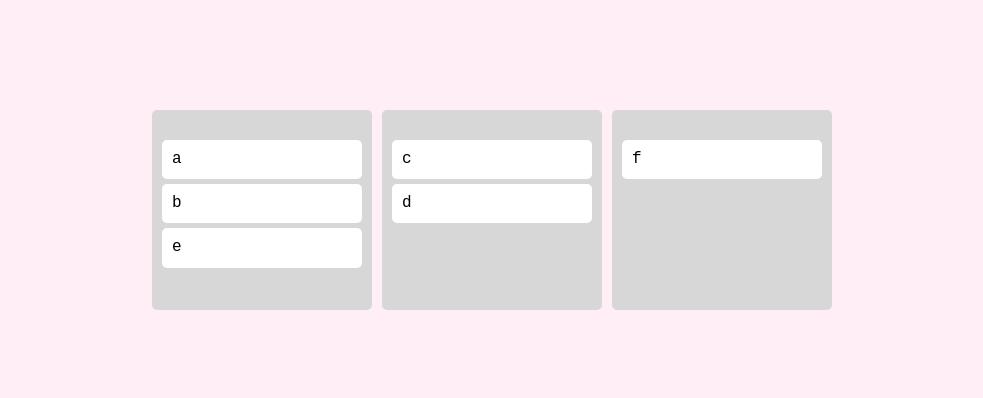
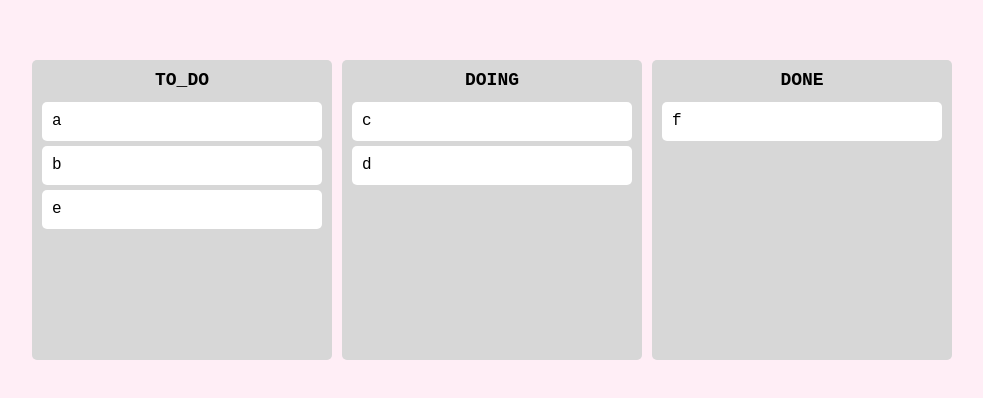
Before and after one commit to zooyaho/react-kanbanboard-app, a React (Create React App) app: page / in a window 1280 px wide. Shown: the part 190-588 px from the top of the page, without its empty margins (148-1131 px from the left). Built offline with nearby package versions, Linux system fonts and the light colour scheme.

Commit message:
스타일 수정

```diff
--- a/src/App.tsx
+++ b/src/App.tsx
@@ -71,8 +71,7 @@ a {
 
 const Wrapper = styled.div`
   display: flex;
-  max-width: 680px;
-  width: 100%;
+  width: 100vw;
   margin: 0 auto;
   justify-content: center;
   align-items: center;
@@ -80,9 +79,10 @@ const Wrapper = styled.div`
 `;
 
 const Boards = styled.div`
-  display: grid;
   width: 100%;
-  grid-template-columns: repeat(3, 1fr);
+  display: flex;
+  justify-content: center;
+  align-items: flex-start;
   gap: 10px;
 `;
 
@@ -92,9 +92,9 @@ function App() {
   console.log(toDos);
 
   /* 드래그가 끝났을때 실행되는 함수 */
-  const dragEndHandler = ({draggableId, destination, source}:DropResult) => {
+  const dragEndHandler = ({ draggableId, destination, source }: DropResult) => {
     // destination이 없을 경우 > 제자리에 드롭한 경우
-    if(!destination) return;
+    if (!destination) return;
 
     // setToDos((curToDo)=>{
     //   const copyToDos = [...curToDo];
@@ -110,8 +110,8 @@ function App() {
       <DragDropContext onDragEnd={dragEndHandler}>
         <Wrapper>
           <Boards>
-            {Object.keys(toDos).map((boardId)=> (
-              <Board key={boardId} toDos={toDos[boardId]} boardId={boardId}/>
+            {Object.keys(toDos).map((boardId) => (
+              <Board key={boardId} toDos={toDos[boardId]} boardId={boardId} />
             ))}
           </Boards>
         </Wrapper>
--- a/src/components/Board.tsx
+++ b/src/components/Board.tsx
@@ -3,11 +3,19 @@ import styled from "styled-components";
 import DraggableCard from "./DraggableCard";
 
 const Wrapper = styled.div`
+  width: 300px;
   padding: 20px 10px;
-  padding-top: 30px;
+  padding-top: 10px;
   background-color: ${(props) => props.theme.boardColor};
   border-radius: 5px;
-  min-height: 200px;
+  min-height: 300px;
+`;
+
+const Title = styled.h2`
+  text-align: center;
+  font-weight: 600;
+  margin-bottom: 10px;
+  font-size: 18px;
 `;
 
 interface IBoard {
@@ -17,17 +25,20 @@ interface IBoard {
 
 const Board = ({toDos, boardId}:IBoard) => {
   return (
+    <Wrapper>
+      <Title>{boardId}</Title>
       <Droppable droppableId={boardId}>
-      {(provied) => (
-        <Wrapper ref={provied.innerRef} {...provied.droppableProps}>
+        {(magic) => (
+          <div ref={magic.innerRef} {...magic.droppableProps}>
             {toDos.map((toDo, index) => (
-            <DraggableCard key={toDo} toDo={toDo} index={index} />
+              <DraggableCard key={toDo} index={index} toDo={toDo} />
             ))}
-          {provied.placeholder}
+            {magic.placeholder}
             {/* placeholder : droppable이 끝날때 두는 무언가를 가리킴 -> 사이즈가 이상하게 변하는 것을 방지함. */}
-        </Wrapper>
+          </div>
         )}
       </Droppable>
+    </Wrapper>
   );
 };
 
```
Lines whose indentation alone changed are shown as unchanged.
